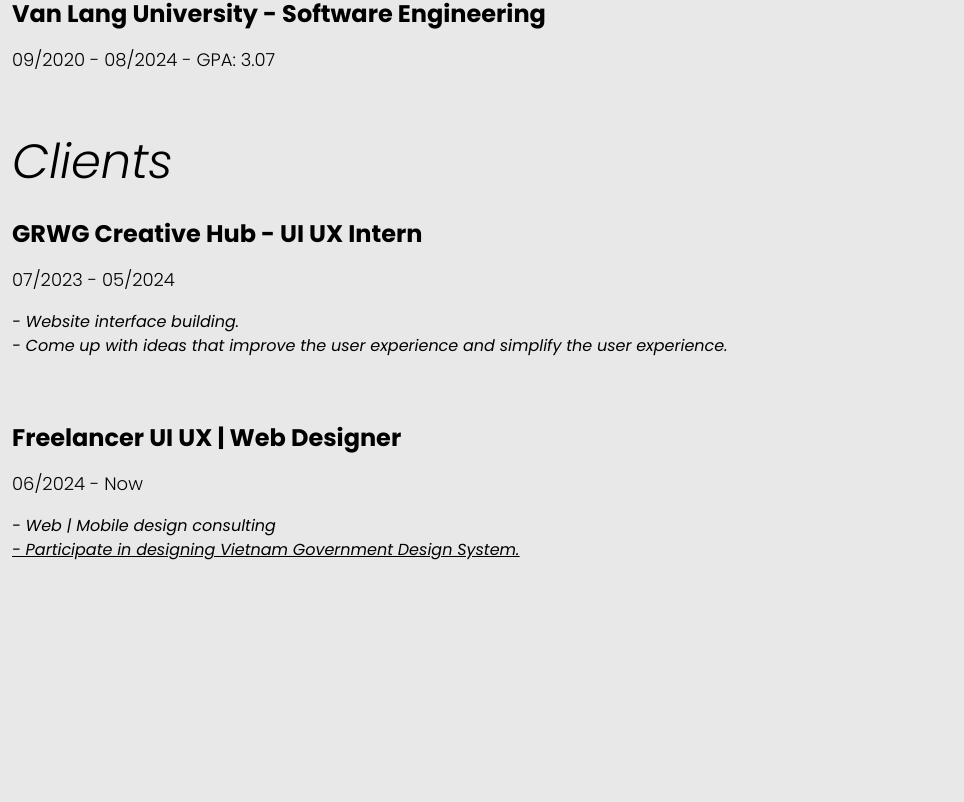
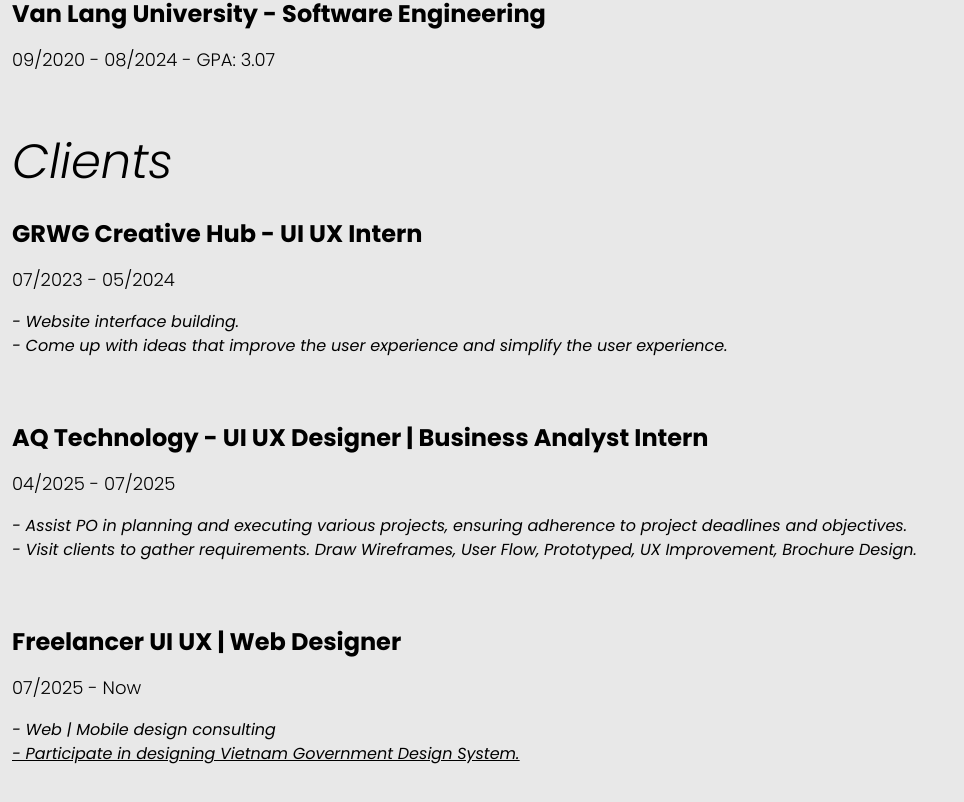
Before and after one commit to Huyhoang23231/New-Portfolio, a React (Vite) app: page /AboutMe in a window 1280 px wide. Shown: the part 1896-2698 px from the top of the page, without its empty margins (0-964 px from the left). Before the commit the page ends 2522 px from the top, so only its background shows below. Built offline with nearby package versions, Linux system fonts and the light colour scheme.

Commit message:
Update About Me

```diff
--- a/src/page/About.jsx
+++ b/src/page/About.jsx
@@ -124,12 +124,30 @@ export const About = () => {
             </li>
           </ul>
         </div>
+        {/** aq technology */}
+        <div className="my-8">
+          <p className="font-bold text-2xl mb-4">
+            AQ Technology - UI UX Designer | Business Analyst Intern
+          </p>
+          <span className="font-light text-lg">04/2025 - 07/2025</span>
+          {/** AQ Describe */}
+          <ul className="mt-4">
+            <li className="italic">
+              - Assist PO in planning and executing various projects, ensuring
+              adherence to project deadlines and objectives.
+            </li>
+            <li className="italic">
+              - Visit clients to gather requirements. Draw Wireframes, User
+              Flow, Prototyped, UX Improvement, Brochure Design.
+            </li>
+          </ul>
+        </div>
         {/** freelancer */}
         <div className="my-8">
           <p className="font-bold text-2xl mb-4">
             Freelancer UI UX | Web Designer
           </p>
-          <span className="font-light text-lg">06/2024 - Now</span>
+          <span className="font-light text-lg">07/2025 - Now</span>
           {/** Freelancer Describe */}
           <ul className="mt-4">
             <li className="italic">- Web | Mobile design consulting</li>
```
